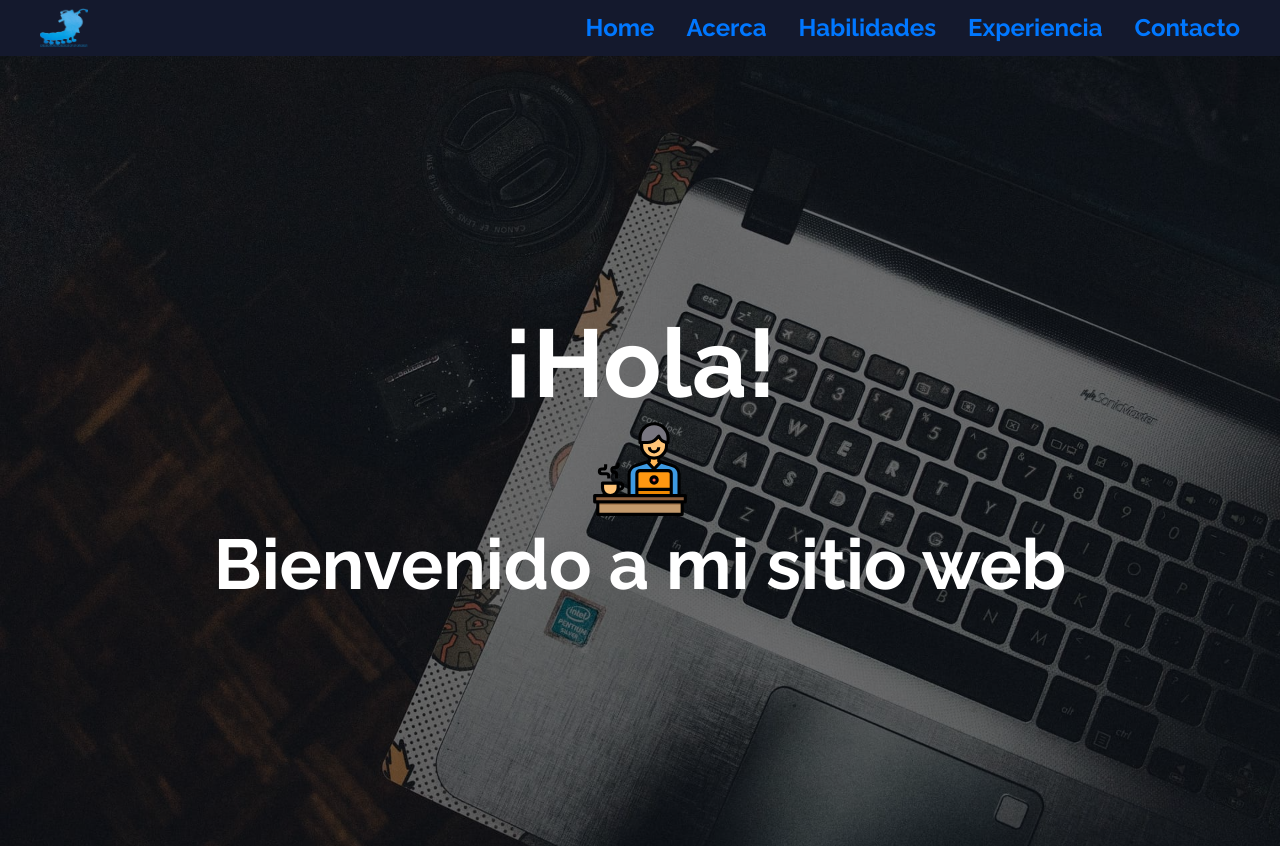
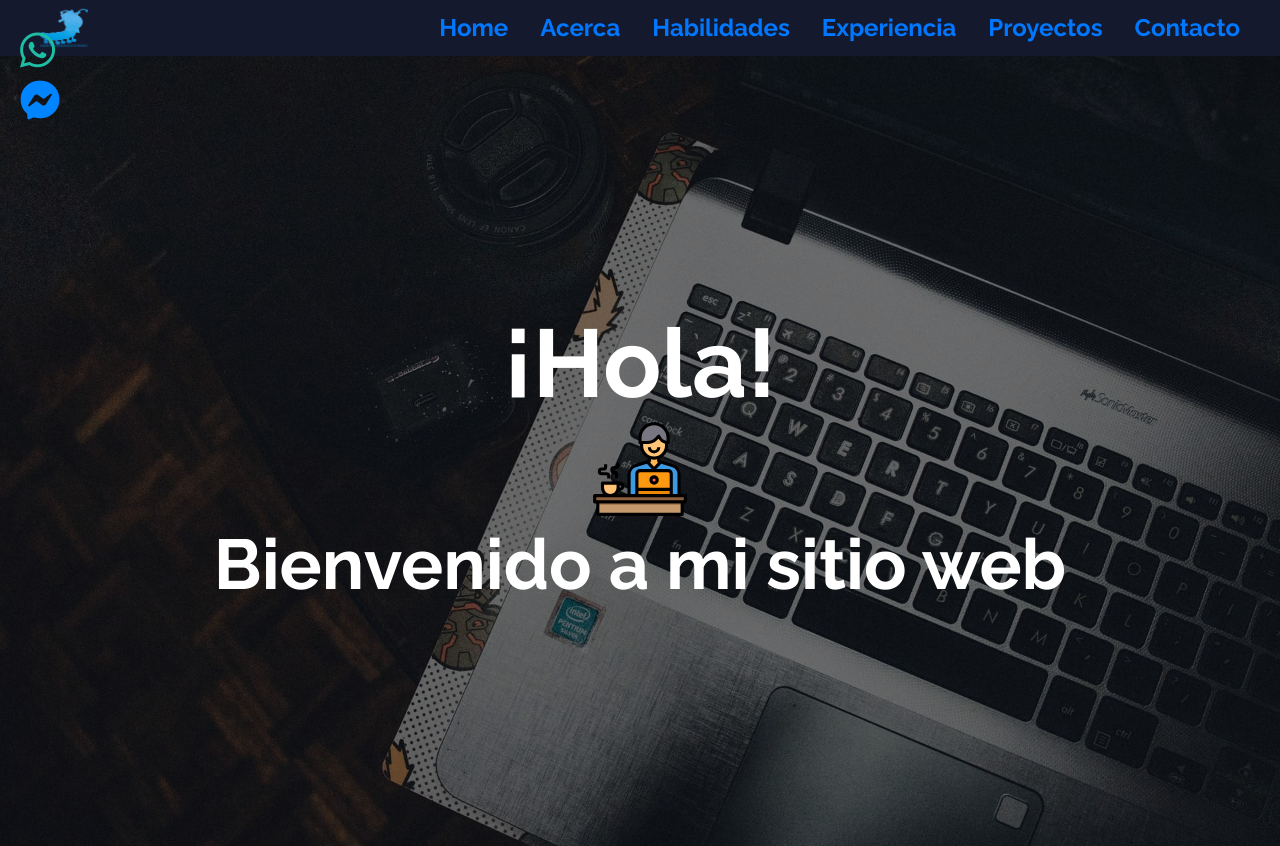
Before and after one commit to Chrisxavix/welcome, a plain HTML site: page index.html in a window 1280 px wide. Shown: the top 846 px of the page. Drawn offline with Linux system fonts and the light colour scheme.

Commit message:
feat: social float

```diff
--- a/index.html
+++ b/index.html
@@ -24,6 +24,8 @@
     <meta property="og:type" content="website">
     <meta name="twitter:card" content="summary">
     <link rel="canonical" href="https://chrisxavix.github.io/welcome">
+    <!-- Para acceder a los íconos -->
+    <link rel="stylesheet" href="https://use.fontawesome.com/releases/v5.8.1/css/all.css" integrity="sha384-50oBUHEmvpQ+1lW4y57PTFmhCaXp0ML5d60M1M7uH2+nqUivzIebhndOJK28anvf" crossorigin="anonymous">
 </head>
 <body>
     <header class="header">
@@ -51,7 +53,7 @@
                 <a href="#acerca">Acerca</a>
                 <a href="#habilidades">Habilidades</a>
                 <a href="#experiencia">Experiencia</a>
-                <!-- <a href="#proyectos">Proyectos</a> -->
+                <a href="#proyectos">Proyectos</a>
                 <a href="#contacto">Contacto</a>
             </nav>
         </section>
@@ -633,6 +635,17 @@
         </div>
     </section>
 
+    <section>
+        <a class="social-whatsapp" target="_blanck" rel="noopener"
+            href="https://api.whatsapp.com/send?phone=593989995461&amp;text=!Hola!">
+            <i class="fab fa-whatsapp"></i>
+        </a>
+
+        <a class="social-messenger" target="_blanck" rel="noopener" href="https://m.me/Christiansxa">
+            <i class="fab fa-facebook-messenger"></i>
+        </a>
+    </section>
+
     <footer id="footer" class="footer">
         <small>Sitio diseñado por: <a class="footer-title" href="https://www.facebook.com/Christiansxa" target="__blank" rel="noopener">Christian Chillogalli</a></small>
     </footer>
--- a/styles/styles.css
+++ b/styles/styles.css
@@ -780,6 +780,60 @@ progress::-moz-progress-bar {
 /* ------------------------- COMPONENTS: MODAl ------------------------- */
 /* **************************************** CONTACT **************************************** */
 
+/* **************************************** SOCIAL FLOATING **************************************** */
+.social-whatsapp {
+    position: fixed;
+    top: 30px;
+    left: 20px;
+	width: 60px;
+    z-index: 1000;
+	display: block;
+}
+
+.social-whatsapp i {
+    font-size: 40px;
+    color: #1ebea5;
+}
+
+.social-messenger {
+    position: fixed;
+    top: 80px;
+    left: 20px;
+	width: 60px;
+    z-index: 1000;
+	display: block;
+}
+
+.social-messenger i {
+    font-size: 40px;
+    color: #0084ff;
+}
+
+@media screen and (min-width: 1024) {
+    .social-whatsapp {
+        top: auto;
+        left: auto;
+        right: 24px;
+        bottom: 95px;
+    }
+
+    .social-whatsapp i {
+        font-size: 60px;
+    }
+
+    .social-messenger {
+        top: auto;
+        left: auto;
+        right: 24px;
+        bottom: 24px;
+    }
+
+    .social-messenger i {
+        font-size: 60px;
+    }
+}
+/* **************************************** SOCIAL FLOATING **************************************** */
+
 /* **************************************** FOOTER **************************************** */
 .footer {
     margin-bottom: var(--header-height);
```
